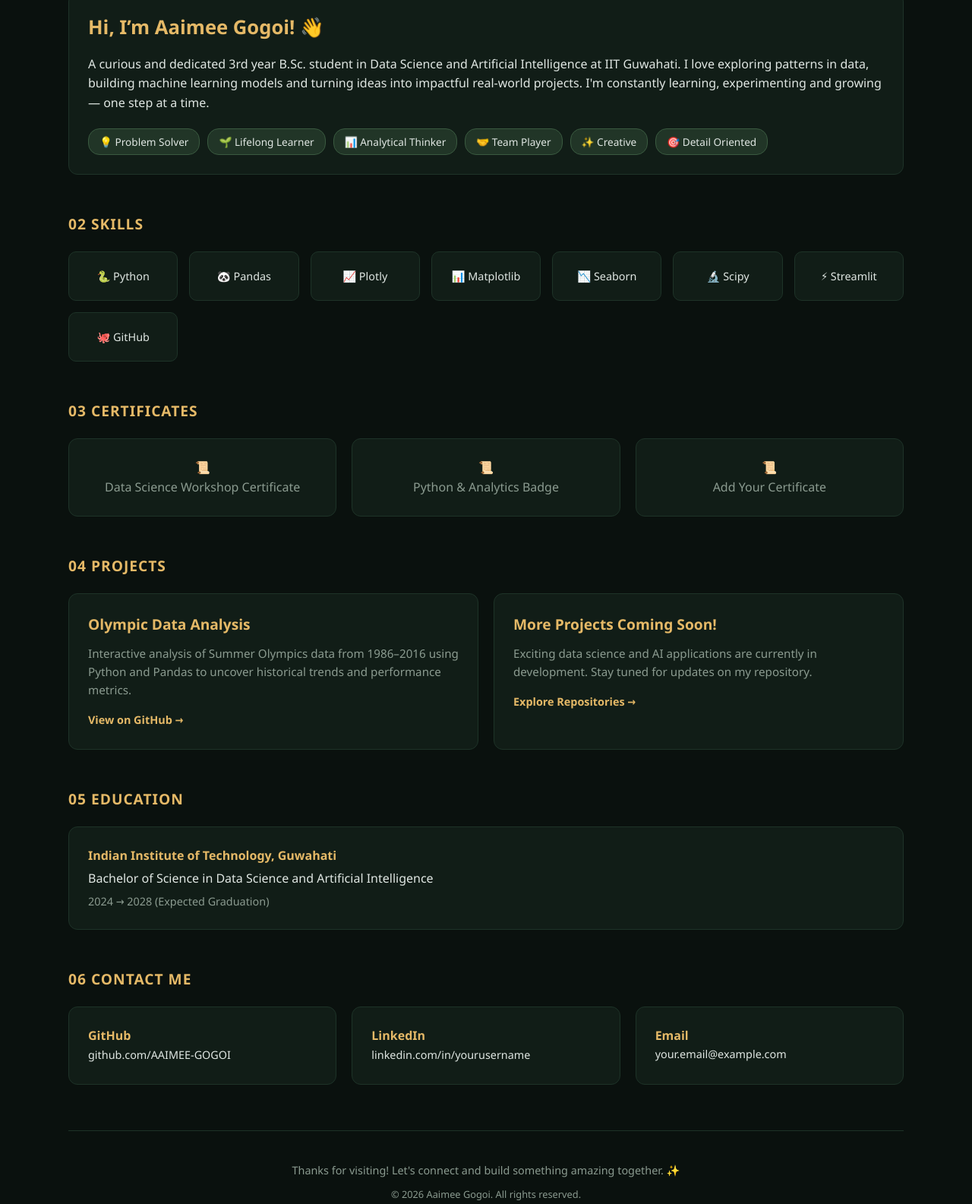
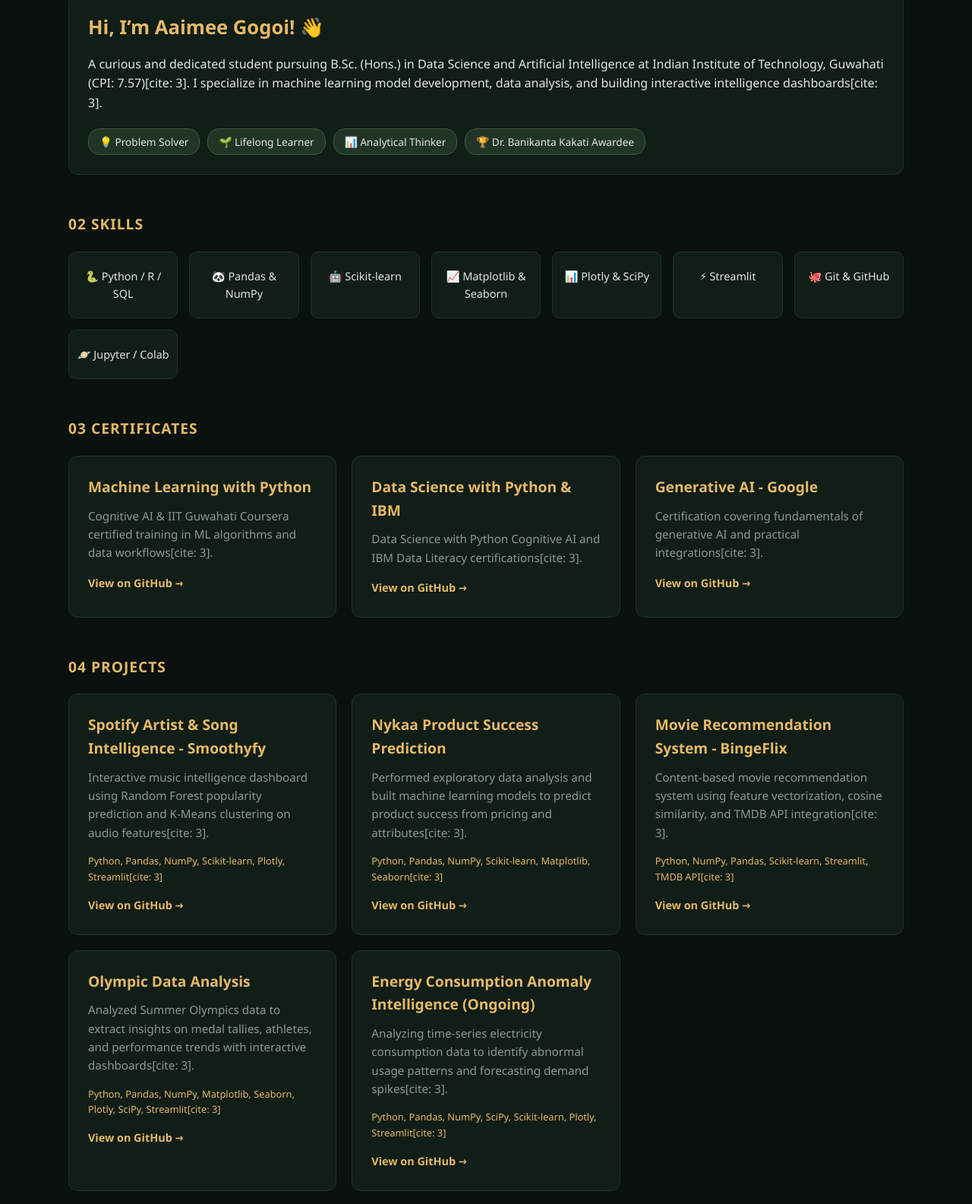
Before and after one commit to AAIMEE-GOGOI/portfolio, a plain HTML site: page index.html in a window 1280 px wide. Shown: the part 622-2207 px from the top of the page at 76% size. Drawn offline with Linux system fonts and the light colour scheme.

Commit message:
Update index.html

```diff
--- a/index.html
+++ b/index.html
@@ -55,6 +55,7 @@
         .nav-links {
             display: flex;
             gap: 20px;
+            flex-wrap: wrap;
         }
 
         .nav-links a {
@@ -116,6 +117,7 @@
         .btn-group {
             display: flex;
             gap: 15px;
+            flex-wrap: wrap;
         }
 
         .btn {
@@ -189,7 +191,7 @@
 
         .skills-grid {
             display: grid;
-            grid-template-columns: repeat(auto-fit, minmax(130px, 1fr));
+            grid-template-columns: repeat(auto-fit, minmax(140px, 1fr));
             gap: 15px;
         }
 
@@ -257,16 +259,17 @@
                 <a href="#education">Education</a>
                 <a href="#contact">Contact</a>
             </div>
-            <a href="resume.pdf" target="_blank" class="resume-btn">↓ GitHub</a>
+            <a href="https://github.com/AAIMEE-GOGOI" target="_blank" class="resume-btn">↓ GitHub</a>
         </nav>
 
         <!-- Hero Section -->
+        <main>
             <section class="hero">
                 <div class="hero-text">
                     <p class="welcome">Hey! Welcome to my little corner of the internet. ✨</p>
                     <h1>AAIMEE GOGOI</h1>
                     <h2>Data Science & AI Enthusiast</h2>
-                <p class="desc">3rd year B.Sc. student passionate about turning data into meaningful insights and building intelligent solutions.</p>
+                    <p class="desc">3rd year B.Sc. (Hons.) student at IIT Guwahati, passionate about turning data into meaningful insights and building intelligent solutions[cite: 3].</p>
                     <div class="btn-group">
                         <a href="#projects" class="btn">Explore My Journey</a>
                         <a href="https://github.com/AAIMEE-GOGOI" target="_blank" class="btn btn-outline">Visit GitHub</a>
@@ -275,88 +278,125 @@
             </section>
 
             <!-- About Me -->
-        <h3 id="about" class="section-title">01 ABOUT ME</h3>
+            <section id="about">
+                <h3 class="section-title">01 ABOUT ME</h3>
                 <div class="card about-card">
                     <div class="about-text">
                         <h3>Hi, I’m Aaimee Gogoi! 👋</h3>
-                <p>A curious and dedicated 3rd year B.Sc. student in Data Science and Artificial Intelligence at IIT Guwahati. I love exploring patterns in data, building machine learning models and turning ideas into impactful real-world projects. I'm constantly learning, experimenting and growing — one step at a time.</p>
+                        <p>A curious and dedicated student pursuing B.Sc. (Hons.) in Data Science and Artificial Intelligence at Indian Institute of Technology, Guwahati (CPI: 7.57)[cite: 3]. I specialize in machine learning model development, data analysis, and building interactive intelligence dashboards[cite: 3].</p>
                         <div class="tags">
                             <span class="tag">💡 Problem Solver</span>
                             <span class="tag">🌱 Lifelong Learner</span>
                             <span class="tag">📊 Analytical Thinker</span>
-                    <span class="tag">🤝 Team Player</span>
-                    <span class="tag">✨ Creative</span>
-                    <span class="tag">🎯 Detail Oriented</span>
+                            <span class="tag">🏆 Dr. Banikanta Kakati Awardee</span>
                         </div>
                     </div>
                 </div>
+            </section>
 
-        <!-- Skills (From GitHub Tech Stack) -->
-        <h3 id="skills" class="section-title">02 SKILLS</h3>
+            <!-- Skills -->
+            <section id="skills">
+                <h3 class="section-title">02 SKILLS</h3>
                 <div class="skills-grid">
-            <div class="skill-card">🐍 Python</div>
-            <div class="skill-card">🐼 Pandas</div>
-            <div class="skill-card">📈 Plotly</div>
-            <div class="skill-card">📊 Matplotlib</div>
-            <div class="skill-card">📉 Seaborn</div>
-            <div class="skill-card">🔬 Scipy</div>
+                    <div class="skill-card">🐍 Python / R / SQL</div>
+                    <div class="skill-card">🐼 Pandas & NumPy</div>
+                    <div class="skill-card">🤖 Scikit-learn</div>
+                    <div class="skill-card">📈 Matplotlib & Seaborn</div>
+                    <div class="skill-card">📊 Plotly & SciPy</div>
                     <div class="skill-card">⚡ Streamlit</div>
-            <div class="skill-card">🐙 GitHub</div>
+                    <div class="skill-card">🐙 Git & GitHub</div>
+                    <div class="skill-card">🪐 Jupyter / Colab</div>
                 </div>
+            </section>
 
             <!-- Certificates -->
-        <h3 id="certificates" class="section-title">03 CERTIFICATES</h3>
+            <section id="certificates">
+                <h3 class="section-title">03 CERTIFICATES</h3>
                 <div class="three-col">
-            <div class="card" style="text-align: center; color: var(--text-muted);">
-                <p>📜<br>Data Science Workshop Certificate</p>
+                    <div class="card project-card">
+                        <h4>Machine Learning with Python</h4>
+                        <p>Cognitive AI & IIT Guwahati Coursera certified training in ML algorithms and data workflows[cite: 3].</p>
+                        <a href="https://github.com/AAIMEE-GOGOI" target="_blank" class="project-link">View on GitHub →</a>
                     </div>
-            <div class="card" style="text-align: center; color: var(--text-muted);">
-                <p>📜<br>Python & Analytics Badge</p>
+                    <div class="card project-card">
+                        <h4>Data Science with Python & IBM</h4>
+                        <p>Data Science with Python Cognitive AI and IBM Data Literacy certifications[cite: 3].</p>
+                        <a href="https://github.com/AAIMEE-GOGOI" target="_blank" class="project-link">View on GitHub →</a>
                     </div>
-            <div class="card" style="text-align: center; color: var(--text-muted);">
-                <p>📜<br>Add Your Certificate</p>
+                    <div class="card project-card">
+                        <h4>Generative AI - Google</h4>
+                        <p>Certification covering fundamentals of generative AI and practical integrations[cite: 3].</p>
+                        <a href="https://github.com/AAIMEE-GOGOI" target="_blank" class="project-link">View on GitHub →</a>
                     </div>
                 </div>
+            </section>
 
-        <!-- Projects (From GitHub Repositories) -->
-        <h3 id="projects" class="section-title">04 PROJECTS</h3>
+            <!-- Projects -->
+            <section id="projects">
+                <h3 class="section-title">04 PROJECTS</h3>
                 <div class="three-col">
                     <div class="card project-card">
+                        <h4>Spotify Artist & Song Intelligence - Smoothyfy</h4>
+                        <p>Interactive music intelligence dashboard using Random Forest popularity prediction and K-Means clustering on audio features[cite: 3].</p>
+                        <p style="font-size: 0.8rem; color: var(--accent-gold);">Python, Pandas, NumPy, Scikit-learn, Plotly, Streamlit[cite: 3]</p>
+                        <a href="https://github.com/AAIMEE-GOGOI" target="_blank" class="project-link">View on GitHub →</a>
+                    </div>
+                    <div class="card project-card">
+                        <h4>Nykaa Product Success Prediction</h4>
+                        <p>Performed exploratory data analysis and built machine learning models to predict product success from pricing and attributes[cite: 3].</p>
+                        <p style="font-size: 0.8rem; color: var(--accent-gold);">Python, Pandas, NumPy, Scikit-learn, Matplotlib, Seaborn[cite: 3]</p>
+                        <a href="https://github.com/AAIMEE-GOGOI" target="_blank" class="project-link">View on GitHub →</a>
+                    </div>
+                    <div class="card project-card">
+                        <h4>Movie Recommendation System - BingeFlix</h4>
+                        <p>Content-based movie recommendation system using feature vectorization, cosine similarity, and TMDB API integration[cite: 3].</p>
+                        <p style="font-size: 0.8rem; color: var(--accent-gold);">Python, NumPy, Pandas, Scikit-learn, Streamlit, TMDB API[cite: 3]</p>
+                        <a href="https://github.com/AAIMEE-GOGOI" target="_blank" class="project-link">View on GitHub →</a>
+                    </div>
+                    <div class="card project-card">
                         <h4>Olympic Data Analysis</h4>
-                <p>Interactive analysis of Summer Olympics data from 1986–2016 using Python and Pandas to uncover historical trends and performance metrics.</p>
+                        <p>Analyzed Summer Olympics data to extract insights on medal tallies, athletes, and performance trends with interactive dashboards[cite: 3].</p>
+                        <p style="font-size: 0.8rem; color: var(--accent-gold);">Python, Pandas, NumPy, Matplotlib, Seaborn, Plotly, SciPy, Streamlit[cite: 3]</p>
                         <a href="https://github.com/AAIMEE-GOGOI/Olympic-Data-Analysis" target="_blank" class="project-link">View on GitHub →</a>
                     </div>
                     <div class="card project-card">
-                <h4>More Projects Coming Soon!</h4>
-                <p>Exciting data science and AI applications are currently in development. Stay tuned for updates on my repository.</p>
-                <a href="https://github.com/AAIMEE-GOGOI" target="_blank" class="project-link">Explore Repositories →</a>
+                        <h4>Energy Consumption Anomaly Intelligence (Ongoing)</h4>
+                        <p>Analyzing time-series electricity consumption data to identify abnormal usage patterns and forecasting demand spikes[cite: 3].</p>
+                        <p style="font-size: 0.8rem; color: var(--accent-gold);">Python, Pandas, NumPy, SciPy, Scikit-learn, Plotly, Streamlit[cite: 3]</p>
+                        <a href="https://github.com/AAIMEE-GOGOI" target="_blank" class="project-link">View on GitHub →</a>
                     </div>
                 </div>
+            </section>
 
             <!-- Education -->
-        <h3 id="education" class="section-title">05 EDUCATION</h3>
+            <section id="education">
+                <h3 class="section-title">05 EDUCATION</h3>
                 <div class="card">
                     <h4 style="color: var(--accent-gold);">Indian Institute of Technology, Guwahati</h4>
-            <p style="margin: 5px 0;">Bachelor of Science in Data Science and Artificial Intelligence</p>
-            <p style="color: var(--text-muted); font-size: 0.9rem;">2024 → 2028 (Expected Graduation)</p>
+                    <p style="margin: 5px 0;">B.Sc. (Hons.) in Data Science and Artificial Intelligence | CPI: 7.57</p>
+                    <p style="color: var(--text-muted); font-size: 0.9rem;">2024 → 2028[cite: 3]</p>
                 </div>
+            </section>
 
-        <!-- Contact -->
-        <h3 id="contact" class="section-title">06 CONTACT ME</h3>
+            <!-- Contact & Resume -->
+            <section id="contact">
+                <h3 class="section-title">06 CONTACT & RESUME</h3>
                 <div class="three-col">
                     <div class="card">
-                <p style="color: var(--accent-gold); font-weight: bold;">GitHub</p>
+                        <p style="color: var(--accent-gold); font-weight: bold;">GitHub Profile</p>
                         <a href="https://github.com/AAIMEE-GOGOI" style="color: var(--text-light); text-decoration: none; font-size: 0.9rem;" target="_blank">github.com/AAIMEE-GOGOI</a>
                     </div>
                     <div class="card">
-                <p style="color: var(--accent-gold); font-weight: bold;">LinkedIn</p>
-                <a href="https://linkedin.com/in/yourusername" style="color: var(--text-light); text-decoration: none; font-size: 0.9rem;" target="_blank">linkedin.com/in/yourusername</a>
+                        <p style="color: var(--accent-gold); font-weight: bold;">Resume</p>
+                        <a href="https://github.com/AAIMEE-GOGOI" style="color: var(--accent-gold); text-decoration: underline; font-size: 0.9rem;" target="_blank">View / Download Resume</a>
                     </div>
                     <div class="card">
                         <p style="color: var(--accent-gold); font-weight: bold;">Email</p>
-                <p style="color: var(--text-light); font-size: 0.9rem;">your.email@example.com</p>
+                        <p style="color: var(--text-light); font-size: 0.9rem;">g.aaimee@op.iitg.ac.in[cite: 3]</p>
                     </div>
                 </div>
+            </section>
+        </main>
 
         <!-- Footer -->
         <footer>
```
Lines whose indentation alone changed are shown as unchanged.
